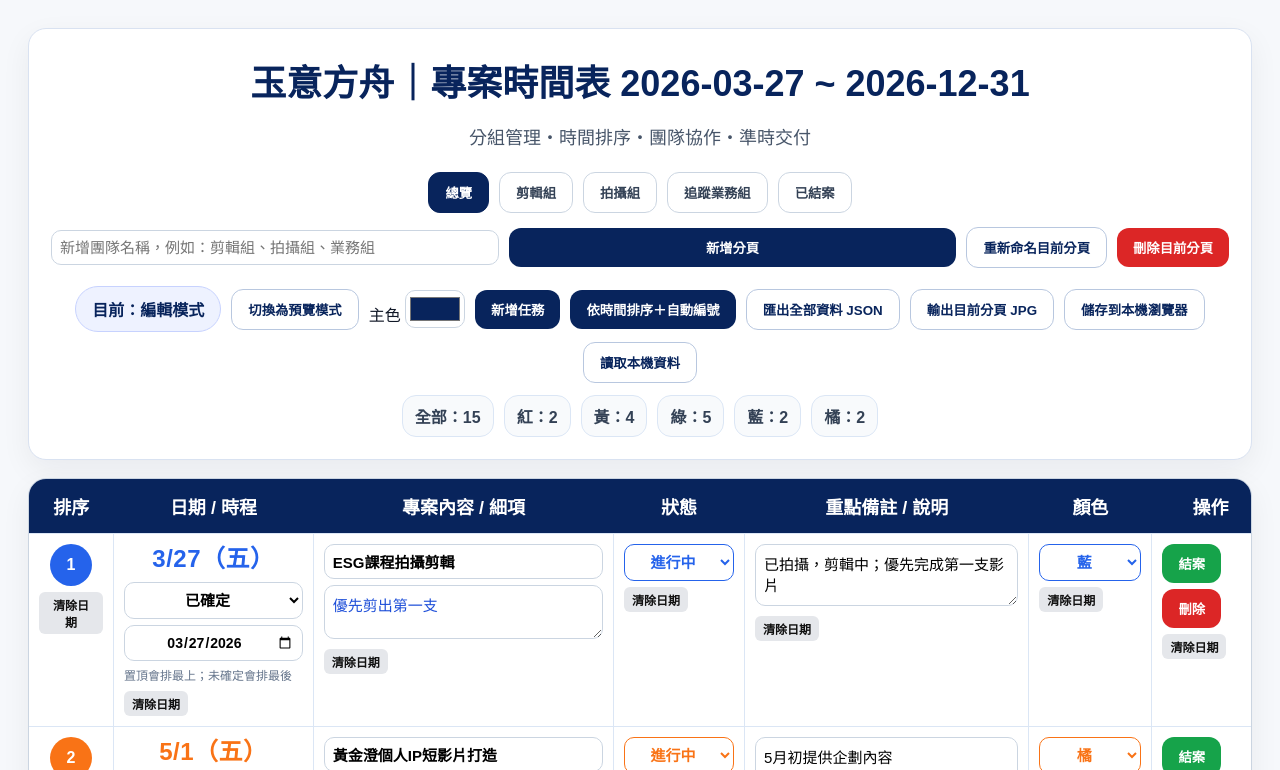
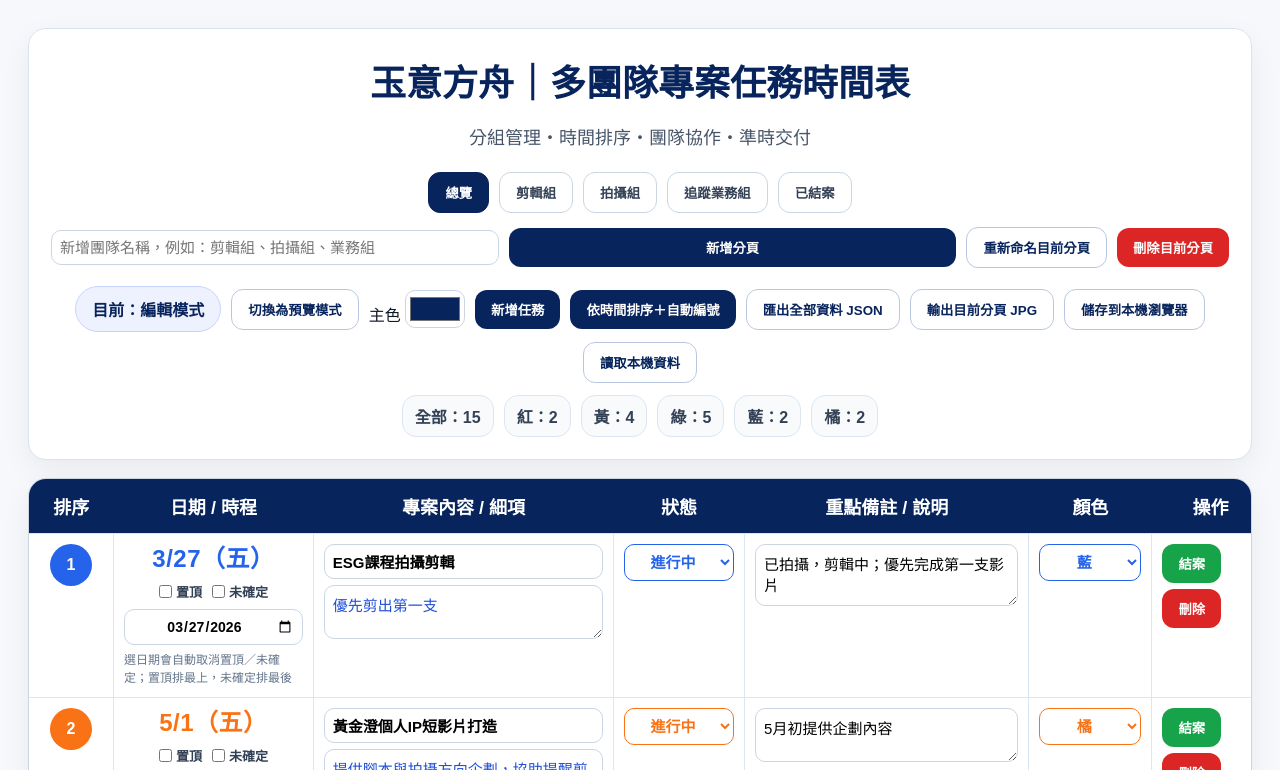
Before and after one commit to Stark910/UEARKWORK1, a plain HTML site: page index.html in a window 1280 px wide. Both pictures are taken after a click on the button "切換為編輯模式". Shown: the top 770 px of the page. Drawn offline with nearby package versions, Linux system fonts and the light colour scheme.

Commit message:
Add files via upload

```diff
--- a/index.html
+++ b/index.html
@@ -56,13 +56,28 @@
       text-align:center;
       font-weight:800;
     }
-    .date-mode {
-      margin-bottom:6px;
+    .date-flags {
+      display:flex;
+      justify-content:center;
+      gap:10px;
+      margin-bottom:8px;
+      font-size:13px;
       font-weight:800;
-      text-align:center;
+      color:#334155;
+    }
+    .date-flags label {
+      display:inline-flex;
+      align-items:center;
+      gap:4px;
+      white-space:nowrap;
+    }
+    .date-flags input {
+      width:auto;
+      padding:0;
+      margin:0;
     }
     body.view-mode .date-input,
-    body.view-mode .date-mode { display:none !important; }
+    body.view-mode .date-flags { display:none !important; }
     .mode-badge {
       display:inline-flex; align-items:center; justify-content:center;
       padding:10px 16px; border-radius:999px; font-weight:900;
@@ -222,19 +237,6 @@ function sortRowsSilently(){
   current().rows.sort((a,b)=>(a.sortDate||"9999-12-31").localeCompare(b.sortDate||"9999-12-31"));
 }
 
-
-function updateTitleWithDate(){
-  const rows = current().rows.filter(r=>r.sortDate && r.sortDate !== "" && r.sortDate !== "0000-00-00" && r.sortDate !== "9999-12-31");
-  if(rows.length === 0){
-    document.getElementById("title").value = "玉意方舟｜多團隊專案任務時間表";
-    return;
-  }
-  const dates = rows.map(r=>r.sortDate).sort();
-  const start = dates[0];
-  const end = dates[dates.length-1];
-  document.getElementById("title").value = `玉意方舟｜專案時間表 ${start} ~ ${end}`;
-}
-
 function render(){
   renderTabs();
   document.querySelector(".team-tools").style.display = activeTeam === -1 ? "none" : "";
@@ -243,57 +245,41 @@ function render(){
   tbody.innerHTML = "";
   current().rows.forEach((r,i)=>{
     r.color = r.color || "#2563eb";
-    r.dateMode = r.dateMode || (r.sortDate === "0000-00-00" ? "priority" : (r.sortDate === "9999-12-31" || r.date === "未確定" ? "uncertain" : "confirmed"));
+    r.dateMode = r.dateMode || (r.sortDate === "0000-00-00" ? "priority" : (r.sortDate === "9999-12-31" ? "uncertain" : "confirmed"));
     const closedInfo = activeTeam === -1 ? `<div class="mini">來源：${r.closedFrom || "未記錄"}｜結案日：${r.closedAt || "未記錄"}</div>` : "";
     const tr = document.createElement("tr");
     tr.innerHTML = `
-      <td><div class="num" style="background:${r.color}">${i+1}</div><button type="button" class="clear-date edit-only" onclick="clearDate(${i})"
-        style="margin-top:6px;padding:4px 8px;font-size:12px;background:#e5e7eb;color:#111;border-radius:6px;">
-        清除日期</button></td>
+      <td><div class="num" style="background:${r.color}">${i+1}</div></td>
       <td>
         <div class="date-big" style="color:${r.color}">${formatDisplayDate(r)}</div>
-        <select class="date-mode edit-only" onchange="updateDateMode(${i}, this.value)">
-          <option value="priority" ${r.dateMode === "priority" ? "selected" : ""}>置頂</option>
-          <option value="confirmed" ${r.dateMode !== "priority" && r.dateMode !== "uncertain" ? "selected" : ""}>已確定</option>
-          <option value="uncertain" ${r.dateMode === "uncertain" ? "selected" : ""}>未確定</option>
-        </select>
-        <input class="date-input" type="date" value="${r.dateMode === "priority" || r.dateMode === "uncertain" ? "" : r.sortDate}" onchange="updateDate(${i}, this.value)" ${r.dateMode === "priority" || r.dateMode === "uncertain" ? "disabled" : ""}>
-        <div class="mini edit-only">置頂會排最上；未確定會排最後</div>
-      <button type="button" class="clear-date edit-only" onclick="clearDate(${i})"
-        style="margin-top:6px;padding:4px 8px;font-size:12px;background:#e5e7eb;color:#111;border-radius:6px;">
-        清除日期</button></td>
+        <div class="date-flags edit-only">
+          <label><input type="checkbox" ${r.dateMode === "priority" ? "checked" : ""} onchange="toggleDateFlag(${i}, 'priority', this.checked)">置頂</label>
+          <label><input type="checkbox" ${r.dateMode === "uncertain" ? "checked" : ""} onchange="toggleDateFlag(${i}, 'uncertain', this.checked)">未確定</label>
+        </div>
+        <input class="date-input" type="date" value="${getDateInputValue(r)}" onchange="updateDate(${i}, this.value)">
+        <div class="mini edit-only">選日期會自動取消置頂／未確定；置頂排最上，未確定排最後</div>
+      </td>
       <td>
         <input value="${escapeHtml(r.project)}" onchange="updateRow(${i},'project',this.value)" style="font-weight:800">
         <textarea onchange="updateRow(${i},'detail',this.value)" style="margin-top:6px;color:#1d4ed8">${r.detail}</textarea>
-      <button type="button" class="clear-date edit-only" onclick="clearDate(${i})"
-        style="margin-top:6px;padding:4px 8px;font-size:12px;background:#e5e7eb;color:#111;border-radius:6px;">
-        清除日期</button></td>
-      <td><select class="status" onchange="updateRow(${i},'status',this.value)" style="color:${r.color};border-color:${r.color}">${statusOptions.map(s=>`<option ${s===r.status?'selected':''}>${s}</option>`).join("")}</select><button type="button" class="clear-date edit-only" onclick="clearDate(${i})"
-        style="margin-top:6px;padding:4px 8px;font-size:12px;background:#e5e7eb;color:#111;border-radius:6px;">
-        清除日期</button></td>
-      <td><textarea onchange="updateRow(${i},'note',this.value)">${r.note}</textarea>${closedInfo}<button type="button" class="clear-date edit-only" onclick="clearDate(${i})"
-        style="margin-top:6px;padding:4px 8px;font-size:12px;background:#e5e7eb;color:#111;border-radius:6px;">
-        清除日期</button></td>
+      </td>
+      <td><select class="status" onchange="updateRow(${i},'status',this.value)" style="color:${r.color};border-color:${r.color}">${statusOptions.map(s=>`<option ${s===r.status?'selected':''}>${s}</option>`).join("")}</select></td>
+      <td><textarea onchange="updateRow(${i},'note',this.value)">${r.note}</textarea>${closedInfo}</td>
       <td class="edit-only">
         <select class="color-select" onchange="updateRow(${i},'color',this.value)" style="color:${r.color};border-color:${r.color}">
           ${Object.entries(palette).map(([name,val])=>`<option value="${val}" ${val===r.color?'selected':''}>${name}</option>`).join("")}
         </select>
-      <button type="button" class="clear-date edit-only" onclick="clearDate(${i})"
-        style="margin-top:6px;padding:4px 8px;font-size:12px;background:#e5e7eb;color:#111;border-radius:6px;">
-        清除日期</button></td>
+      </td>
       <td class="edit-only export-hide">
         ${activeTeam === -1 ? `<button onclick="restoreClosed(${i})" class="success">復原</button>` : `<button onclick="closeRow(${i})" class="success">結案</button>`}
         <button onclick="deleteRow(${i})" class="danger">刪除</button>
-      <button type="button" class="clear-date edit-only" onclick="clearDate(${i})"
-        style="margin-top:6px;padding:4px 8px;font-size:12px;background:#e5e7eb;color:#111;border-radius:6px;">
-        清除日期</button></td>
+      </td>
     `;
     tbody.appendChild(tr);
   });
   document.getElementById("notesTitle").textContent = current().name + "｜整體備註";
   document.getElementById("customNotes").value = current().notes || "";
   renderStats();
-  updateTitleWithDate();
   setTimeout(autoResizeTextareas, 0);
 }
 
@@ -301,49 +287,61 @@ function escapeHtml(str){
   return String(str).replace(/[&<>"']/g, s => ({'&':'&amp;','<':'&lt;','>':'&gt;','"':'&quot;',"'":'&#039;'}[s]));
 }
 
-function formatDisplayDate(row){
-  if(row.dateMode === "priority" || row.sortDate === "0000-00-00") return "置頂";
-  if(row.dateMode === "uncertain" || row.sortDate === "9999-12-31" || row.date === "未確定") return "未確定";
-  const sortDate = row.sortDate;
-  const fallback = row.date;
-  if(!sortDate) return fallback || "未確定";
+function isRealDate(value){
+  return /^\d{4}-\d{2}-\d{2}$/.test(value || "") && value !== "0000-00-00" && value !== "9999-12-31";
+}
+
+function getDateInputValue(row){
+  return isRealDate(row.sortDate) ? row.sortDate : "";
+}
+
+function formatDateText(sortDate, fallback){
+  if(!isRealDate(sortDate)) return fallback || "未確定";
   const parts = sortDate.split("-");
-  if(parts.length !== 3) return fallback || sortDate;
   const d = new Date(sortDate + "T00:00:00");
   const week = ["日","一","二","三","四","五","六"][d.getDay()];
   return `${Number(parts[1])}/${Number(parts[2])}（${week}）`;
 }
 
+function formatDisplayDate(row){
+  if(row.dateMode === "priority" || row.sortDate === "0000-00-00") return "置頂";
+  if(row.dateMode === "uncertain" || row.sortDate === "9999-12-31") return "未確定";
+  return formatDateText(row.sortDate, row.date);
+}
+
 function updateDate(i, value){
   const page = current();
+  if(!value) return;
   page.rows[i].dateMode = "confirmed";
   page.rows[i].sortDate = value;
-  page.rows[i].date = formatDisplayDate(page.rows[i]);
+  page.rows[i].date = formatDateText(value, page.rows[i].date);
   render();
 }
 
-function clearDate(i){
+function toggleDateFlag(i, flag, checked){
   const page = current();
-  page.rows[i].sortDate = "";
-  page.rows[i].date = "未確定";
-  page.rows[i].dateMode = "uncertain";
-  render();
-}
+  const row = page.rows[i];
 
-function updateDateMode(i, mode){
-  const page = current();
-  page.rows[i].dateMode = mode;
-  if(mode === "priority"){
-    page.rows[i].sortDate = "0000-00-00";
-    page.rows[i].date = "置頂";
-  } else if(mode === "uncertain"){
-    page.rows[i].sortDate = "9999-12-31";
-    page.rows[i].date = "未確定";
+  if(checked){
+    if(flag === "priority"){
+      row.dateMode = "priority";
+      row.sortDate = "0000-00-00";
+      row.date = "置頂";
+    } else if(flag === "uncertain"){
+      row.dateMode = "uncertain";
+      row.sortDate = "9999-12-31";
+      row.date = "未確定";
+    }
   } else {
-    if(page.rows[i].sortDate === "0000-00-00" || page.rows[i].sortDate === "9999-12-31"){
-      page.rows[i].sortDate = "2026-12-31";
+    if(row.dateMode === flag){
+      row.dateMode = "confirmed";
+      if(!isRealDate(row.sortDate)){
+        row.sortDate = "";
+        row.date = "請選日期";
+      } else {
+        row.date = formatDateText(row.sortDate, row.date);
+      }
     }
-    page.rows[i].date = formatDisplayDate(page.rows[i]);
   }
   render();
 }
```
